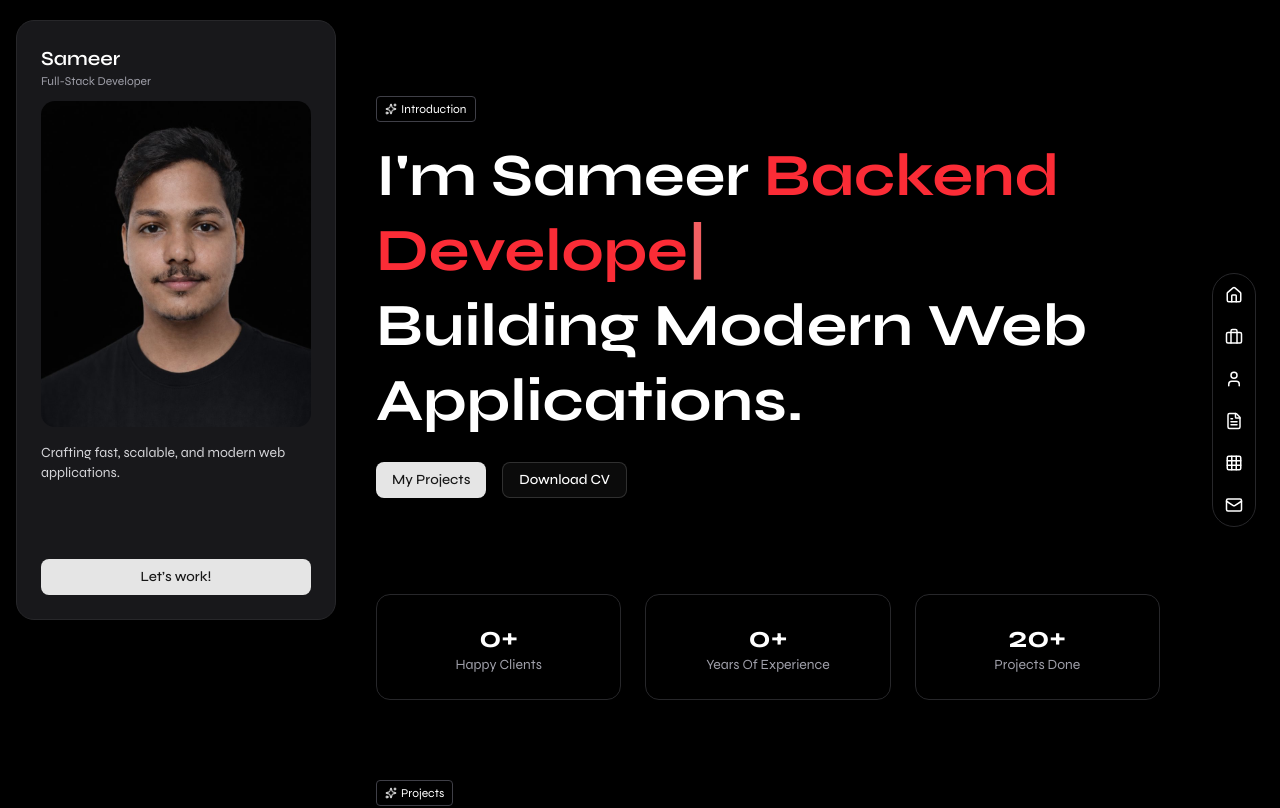
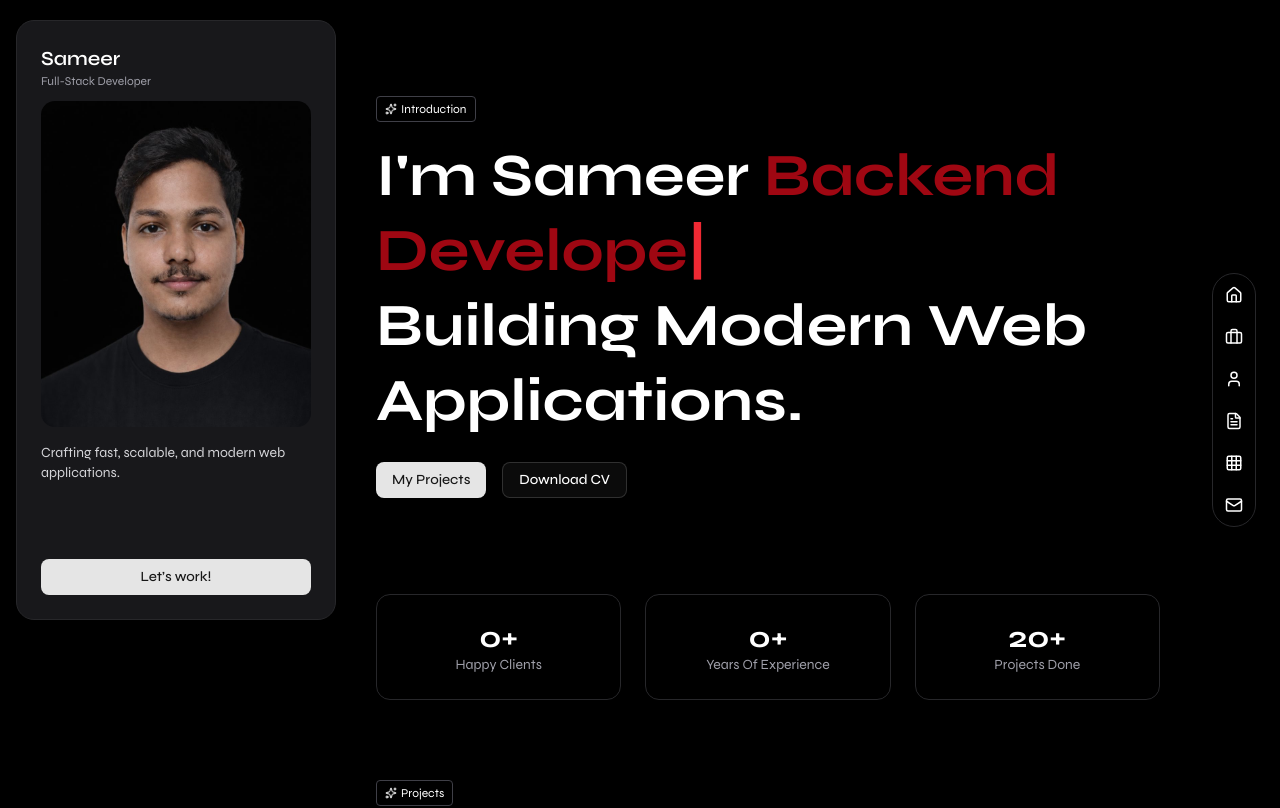
Before and after one commit to sameerkumar236/Portfolio, a React (Vite) app in the folder vite-project/: page / in a window 1280 px wide. Shown: the top 808 px of the page. Built offline with nearby package versions, Linux system fonts and the light colour scheme.

Commit message:
my personal portfolio

```diff
--- a/vite-project/src/components/ui/sections/Hero.jsx
+++ b/vite-project/src/components/ui/sections/Hero.jsx
@@ -58,9 +58,9 @@ export default function Hero() {
         {/* Hero Heading */}
         <h1 className="text-3xl sm:text-4xl lg:text-5xl xl:text-6xl font-bold mt-4 leading-snug sm:leading-tight text-white">
           I'm Sameer{" "}
-          <span className="text-red-500 ">
+          <span className="text-red-800 ">
             {text}
-            <span className="text-red-400 animate-pulse">|</span>
+            <span className="text-red-500 animate-pulse">|</span>
           </span>
           <br />
           Building Modern Web Applications.
```
